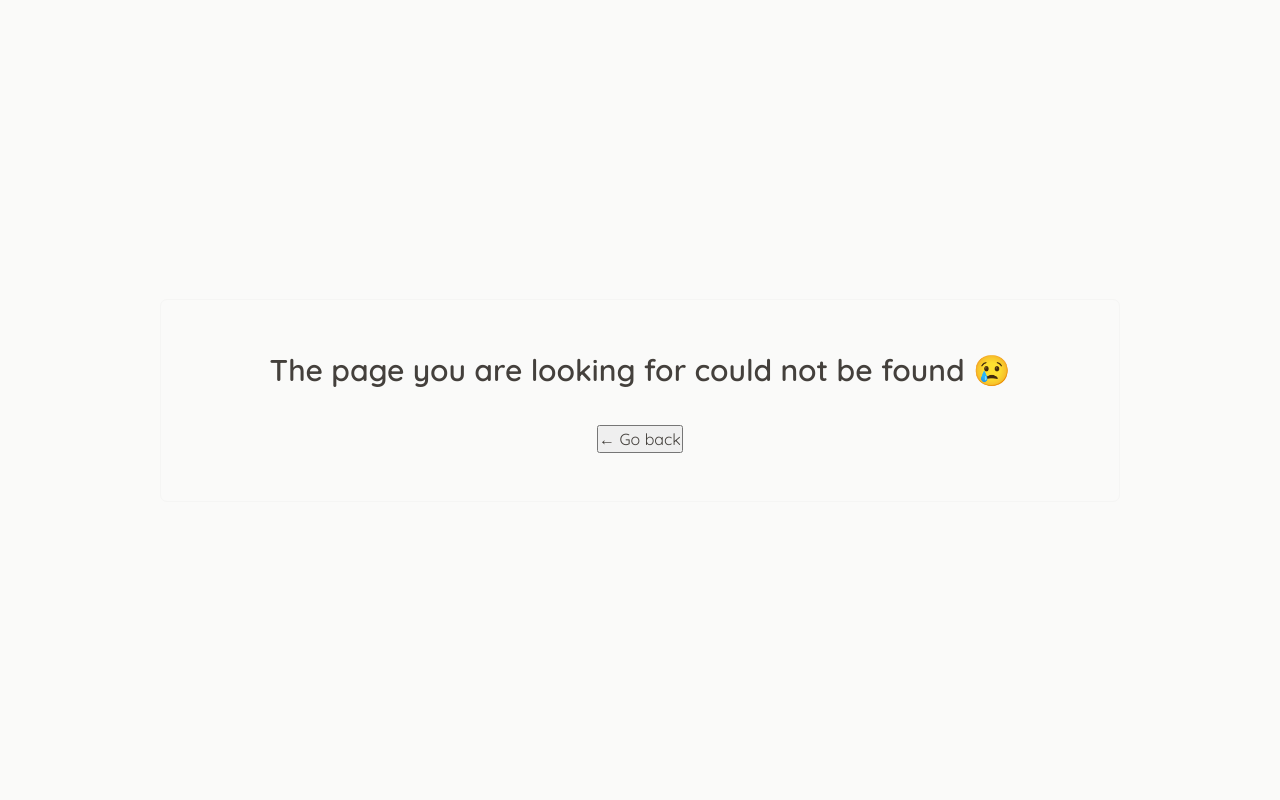
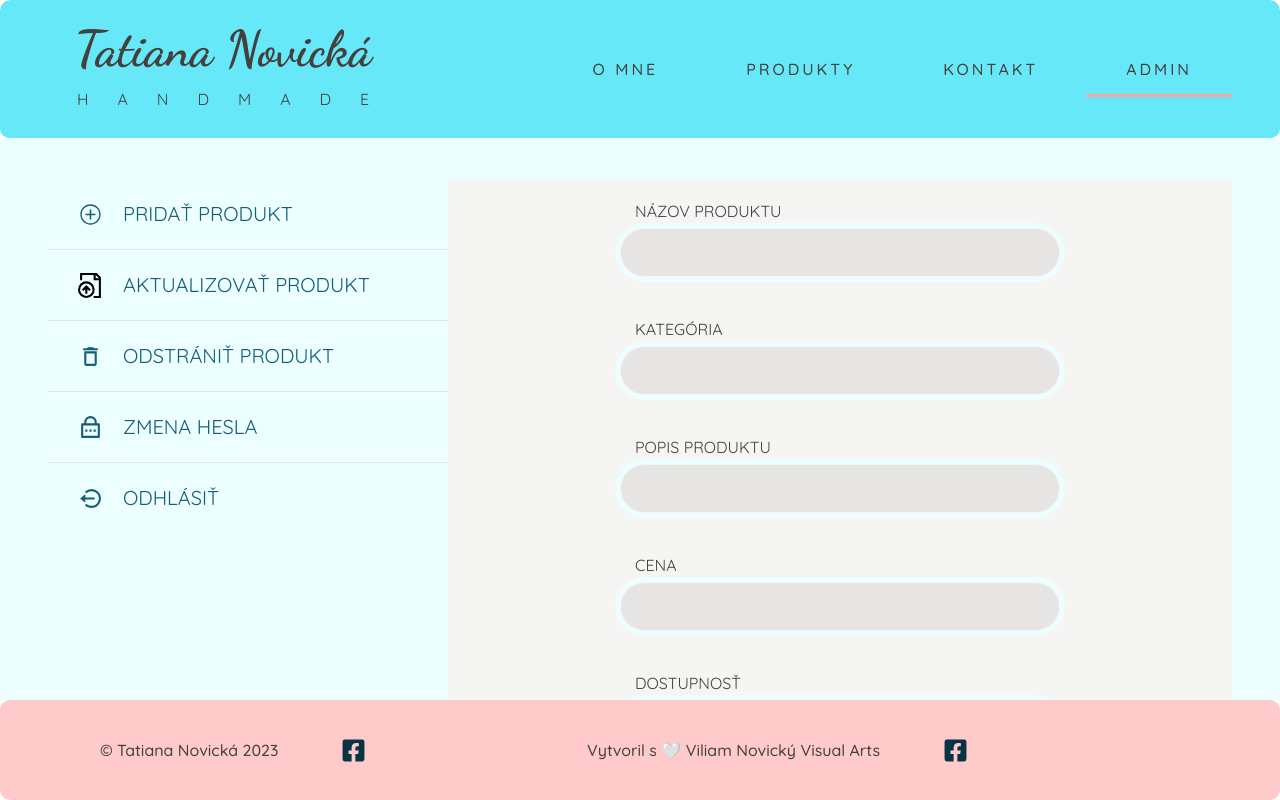
Before and after one commit to viliamnovicky/tatiana-novicka-handmade-react, a React (Vite) app: page /admin/novy-produkt in a window 1280 px wide. Built offline with nearby package versions, Linux system fonts and the light colour scheme; some icons are missing.

Commit message:
add-product-page

```diff
--- a/src/App.jsx
+++ b/src/App.jsx
@@ -6,10 +6,9 @@ import Home from "./pages/Home";
 import Products from "./pages/Products";
 import Contact from "./pages/Contact";
 import PageNotFound from "./pages/PageNotFound";
-import Customers from "./pages/Customers";
+import NewProduct from "./pages/NewProduct";
 import Login from "./pages/Login";
-import Admin from "./pages/admin";
-
+import Admin from "./pages/Admin";
 
 function App() {
   return (
@@ -17,15 +16,17 @@ function App() {
       <GlobalStyles />
       <BrowserRouter>
         <Routes>
-          <Route element={<AppLayout/>}>
-            <Route index element={<Navigate replace to="/domov"/>}></Route>
-            <Route path="domov" element={<Home/>}></Route>
-            <Route path="produkty" element={<Products/>}></Route>
-            <Route path="kontakt" element={<Contact/>}></Route>
-            <Route path="admin" element={<Admin/>}></Route>
+          <Route element={<AppLayout />}>
+            <Route index element={<Navigate replace to="/domov" />}></Route>
+            <Route path="domov" element={<Home />}></Route>
+            <Route path="produkty" element={<Products />}></Route>
+            <Route path="kontakt" element={<Contact />}></Route>
+            <Route path="admin" element={<Admin />}>
+              <Route path="novy-produkt" element={<NewProduct />}></Route>
+            </Route>
           </Route>
-            <Route path="*" element={<PageNotFound/>} />
-            <Route path="login" element={<Login/>} />
+          <Route path="*" element={<PageNotFound />} />
+          <Route path="login" element={<Login />} />
         </Routes>
       </BrowserRouter>
     </>
--- a/src/pages/Admin.jsx
+++ b/src/pages/Admin.jsx
@@ -1,11 +1,19 @@
-import Sidebar from "../ui/Sidebar"
+import { Outlet } from "react-router-dom";
+import Sidebar from "../ui/Sidebar";
+import styled from "styled-components";
+
+const StyledAdminCont = styled.div`
+  display: grid;
+  grid-template-columns: auto 1fr;
+`;
 
 function Admin() {
-    return (
-        <div>
-            <Sidebar/>
-        </div>
-    )
+  return (
+    <StyledAdminCont>
+      <Sidebar />
+      <Outlet />
+    </StyledAdminCont>
+  );
 }
 
-export default Admin
+export default Admin;
--- /dev/null
+++ b/src/pages/NewProduct.jsx
@@ -0,0 +1,62 @@
+import styled from "styled-components";
+
+function NewProduct() {
+  const StyledForm = styled.form`
+    background: var(--color-grey-100);
+    width: 100%;
+  `;
+  const StyledFormCont = styled.div`
+    display: flex;
+    flex-direction: column;
+    width: 50rem;
+    margin: auto;
+    padding: 2rem 3rem;
+  `;
+
+  const StyledFormLabel = styled.label`
+    text-transform: uppercase;
+    padding-bottom: .5rem;
+    padding-left: 1.5rem;
+  `;
+
+  const StyledFormInput = styled.input`
+    padding: 1rem 1rem;
+    border-radius: 5rem;
+    outline: none;
+    border: 1px solid var(--color-grey-100);
+    outline: 5px solid var(--color-primary-50);
+    background: var(--color-grey-200);
+    font-size: 1.8rem;
+
+    &:active, &:focus {
+        outline: 5px solid var(--color-primary-500);
+        background: var(--color-grey-50);
+    }
+  `
+  return (
+    <StyledForm>
+      <StyledFormCont>
+        <StyledFormLabel>Názov Produktu</StyledFormLabel>
+        <StyledFormInput type="text" />
+      </StyledFormCont>
+      <StyledFormCont>
+        <StyledFormLabel>Kategória</StyledFormLabel>
+        <StyledFormInput type="text" />
+      </StyledFormCont>
+      <StyledFormCont>
+        <StyledFormLabel>Popis Produktu</StyledFormLabel>
+        <StyledFormInput type="textarea" />
+      </StyledFormCont>
+      <StyledFormCont>
+        <StyledFormLabel>Cena</StyledFormLabel>
+        <StyledFormInput type="text" />
+      </StyledFormCont>
+      <StyledFormCont>
+        <StyledFormLabel>Dostupnosť</StyledFormLabel>
+        <StyledFormInput type="text" />
+      </StyledFormCont>
+    </StyledForm>
+  );
+}
+
+export default NewProduct;
--- a/src/pages/Products.jsx
+++ b/src/pages/Products.jsx
@@ -7,8 +7,8 @@ function Products() {
             <ProductsContainer>
                 <ProductBox src={"/categories/ciapky.png"} category="čiapky"/>
                 <ProductBox src={"/categories/kabelky.png"} category="kabelky"/>
-                <ProductBox src={"/categories/vankuse.png"} category="šaty"/>
-                <ProductBox src={"/categories/saty.png"} category="vankúše"/>
+                <ProductBox src={"/categories/vankuse.png"} category="vankúše"/>
+                <ProductBox src={"/categories/saty.png"} category="šaty"/>
                 <ProductBox src={"/categories/obliecky.png"} category="obliečky"/>
                 <ProductBox src={"/categories/svetre.png"} category="svetre"/>
                 <ProductBox src={"/categories/obrusy.png"} category="obrusy"/>
--- a/src/ui/Button.jsx
+++ b/src/ui/Button.jsx
@@ -38,29 +38,6 @@ const variations = {
       background-color: var(--color-grey-50);
     }
   `,
-  adminSidebar: css`
-    font-weight: 100;
-  padding: 2rem 3rem;
-  text-transform: uppercase;
-  border-bottom: 1px solid var(--color-grey-300);
-  font-size: 2rem;
-  background: none;
-  text-align: left;
-  border-radius: 0;
-  color: var(--color-grey-600);
-  display: flex;
-  align-items: center;
-  gap: 2rem;
-
-  &:hover {
-    color: var(--color-grey-950);
-    padding-left: 4rem;
-  }
-
-  &:last-child {
-    border-bottom: none;
-  }
-  `,
   danger: css`
     color: var(--color-red-100);
     background-color: var(--color-red-700);
@@ -76,12 +53,12 @@ const Button = styled.button`
   border-radius: var(--border-radius-sm);
   box-shadow: var(--shadow-sm);
 
-  ${props=>sizes[props.size]}
-  ${props=>variations[props.variation]}
+  ${(props) => sizes[props.size]}
+  ${(props) => variations[props.variation]}
 `;
 
 Button.defaultProps = {
   variation: "primary",
-}
+};
 
-export default Button
+export default Button;
--- a/src/ui/Sidebar.jsx
+++ b/src/ui/Sidebar.jsx
@@ -5,57 +5,87 @@ import { GrDocumentUpdate } from "react-icons/gr";
 import { MdDeleteOutline } from "react-icons/md";
 import { RiLockPasswordLine } from "react-icons/ri";
 import { BiLogOutCircle } from "react-icons/bi";
+import { NavLink } from "react-router-dom";
 
 const StyledSidebar = styled.aside`
   width: 40rem;
   display: flex;
   flex-direction: column;
-  border-radius: 2rem;
+  border: none;
 
   span {
-    font-size: 3rem;
+    font-size: 2.5rem;
+    display: flex;
     transition: all 0.2s;
-    color: var(--color-grey-600);
+    color: var(--color-primary-800);
+    align-items: center;
 
     &:hover {
-      color: var(--color-grey-900);
+      color: var(--color-grey-950);
     }
+  }
+`;
+
+const StyledNavLink = styled(NavLink)`
+  outline: none;
+  border: none;
+  font-weight: 400;
+  padding: 2rem 3rem;
+  text-transform: uppercase;
+  border-bottom: 1px solid var(--color-grey-200);
+  font-size: 2rem;
+  background: none;
+  text-align: left;
+  border-radius: 0;
+  color: var(--color-primary-800);
+  display: flex;
+  align-items: center;
+  gap: 2rem;
+  box-shadow: none;
+
+  &:hover {
+    color: var(--color-primary-950);
+    padding-left: 4rem;
+  }
+
+  &:last-child {
+    border-bottom: none;
   }
 `;
 
 function Sidebar() {
   return (
     <StyledSidebar>
-      <Button variation="adminSidebar">
+      <StyledNavLink to="novy-produkt">
         <span>
           <IoIosAddCircleOutline />
         </span>{" "}
         Pridať produkt
-      </Button>
-      <Button variation="adminSidebar">
+      </StyledNavLink>
+      <StyledNavLink to="">
         <span>
           <GrDocumentUpdate />
         </span>{" "}
         Aktualizovať produkt
-      </Button>
-      <Button variation="adminSidebar">
+      </StyledNavLink>
+      <StyledNavLink to="">
         <span>
           <MdDeleteOutline />
         </span>{" "}
         Odstrániť produkt
-      </Button>
-      <Button variation="adminSidebar">
+      </StyledNavLink>
+      <StyledNavLink to="">
         <span>
           <RiLockPasswordLine />
         </span>{" "}
         Zmena hesla
-      </Button>
-      <Button variation="adminSidebar">
+      </StyledNavLink>
+      <StyledNavLink to="">
         <span>
           <BiLogOutCircle />
         </span>{" "}
         Odhlásiť
-      </Button>
+      </StyledNavLink>
     </StyledSidebar>
   );
 }
```
Also changed, not shown: 1 other file (tests, documents, lock files or other folders).
